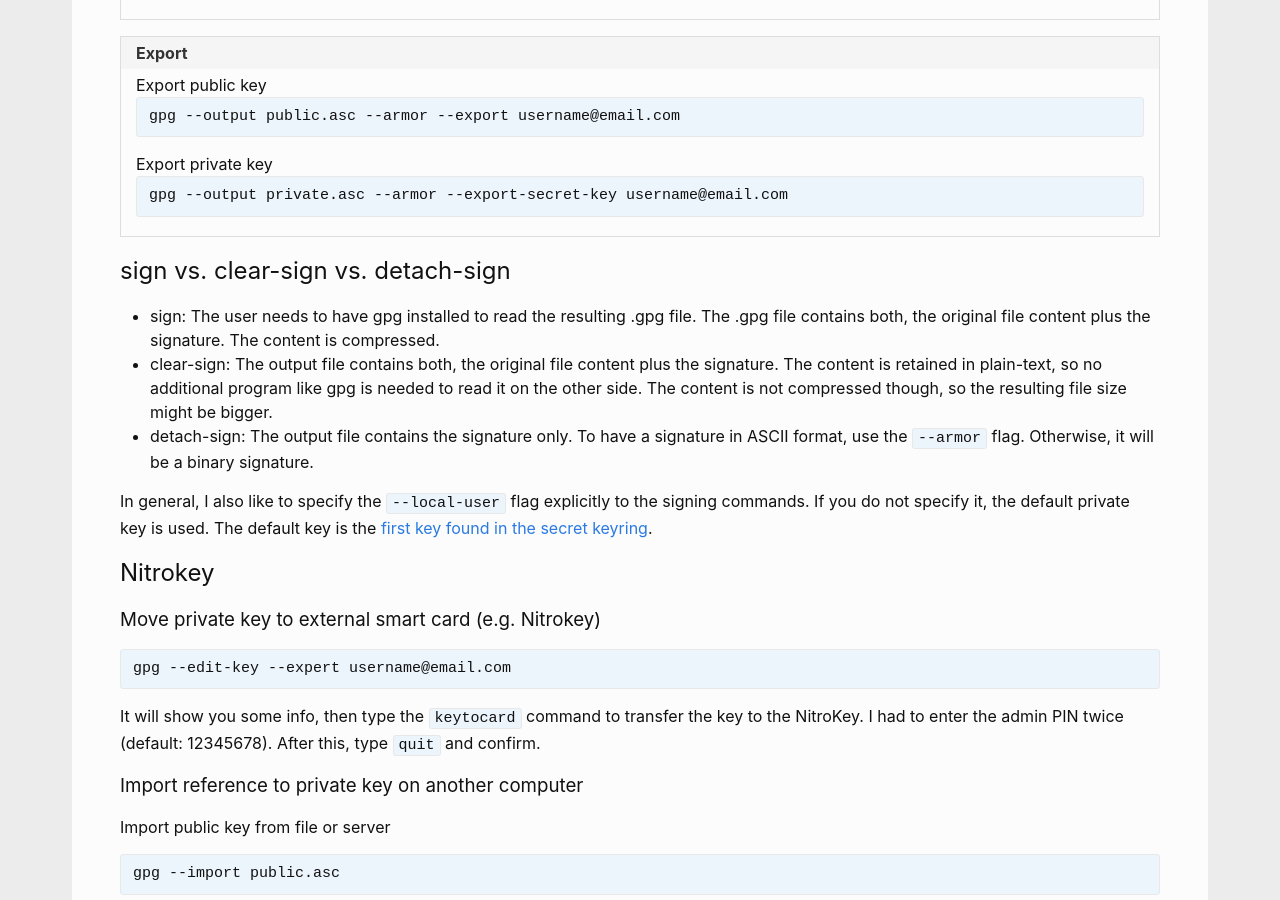
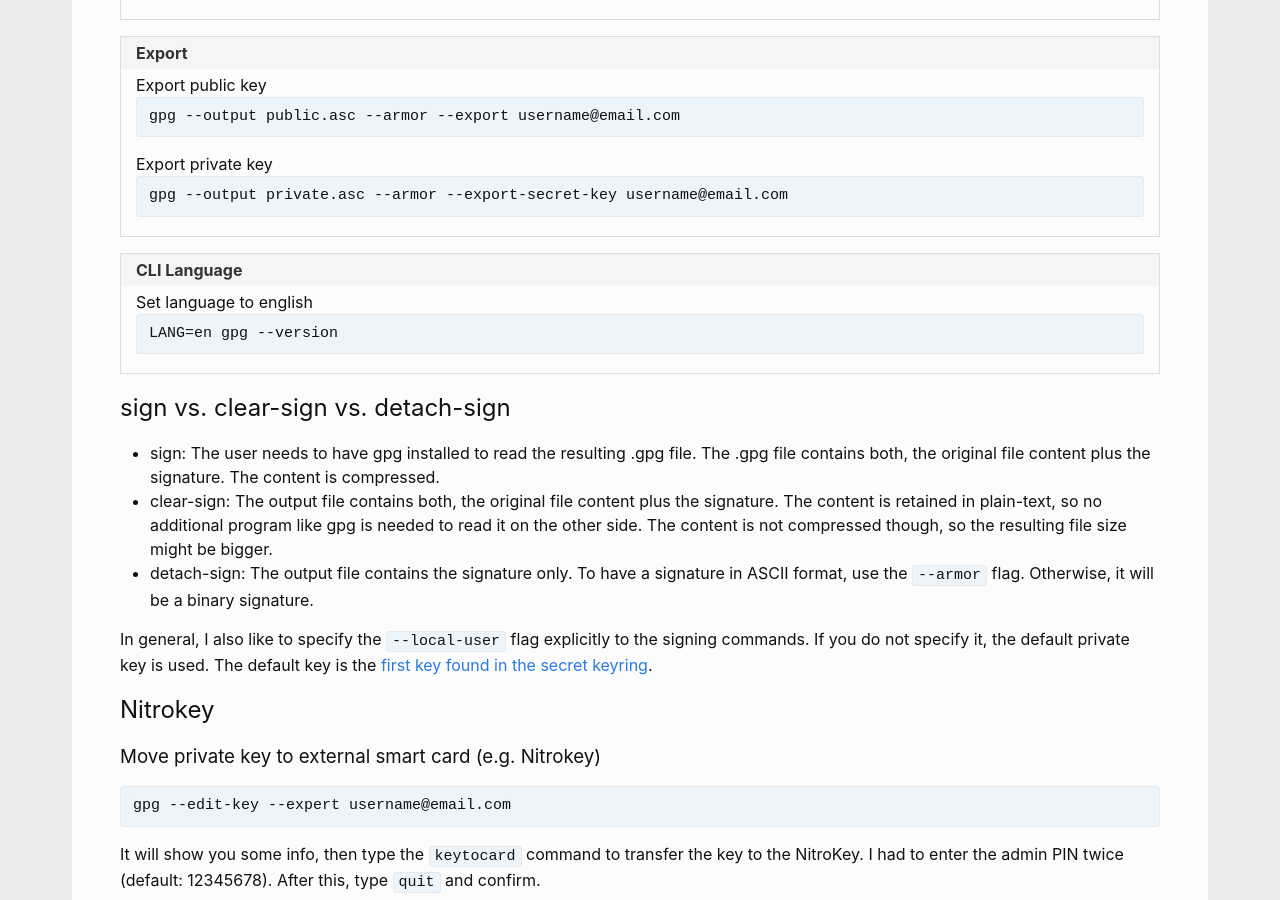
Before and after one commit to andreas-mausch/cheatsheets, a Jekyll site: the page built from _cheatsheets/gpg.md, in a window 1280 px wide and 900 px high, scrolled down 1252 px. Built offline with Jekyll 4.4.1, drawn with Linux system fonts in a browser that asks for light colours.

Commit message:
Make gpg speak english

```diff
--- a/_cheatsheets/gpg.md
+++ b/_cheatsheets/gpg.md
@@ -26,6 +26,9 @@
     commands:
       Export public key: gpg --output public.asc --armor --export username@email.com
       Export private key: gpg --output private.asc --armor --export-secret-key username@email.com
+  - name: CLI Language
+    commands:
+      Set language to english: LANG=en gpg --version
 ---
 
 ## sign vs. clear-sign vs. detach-sign
```
